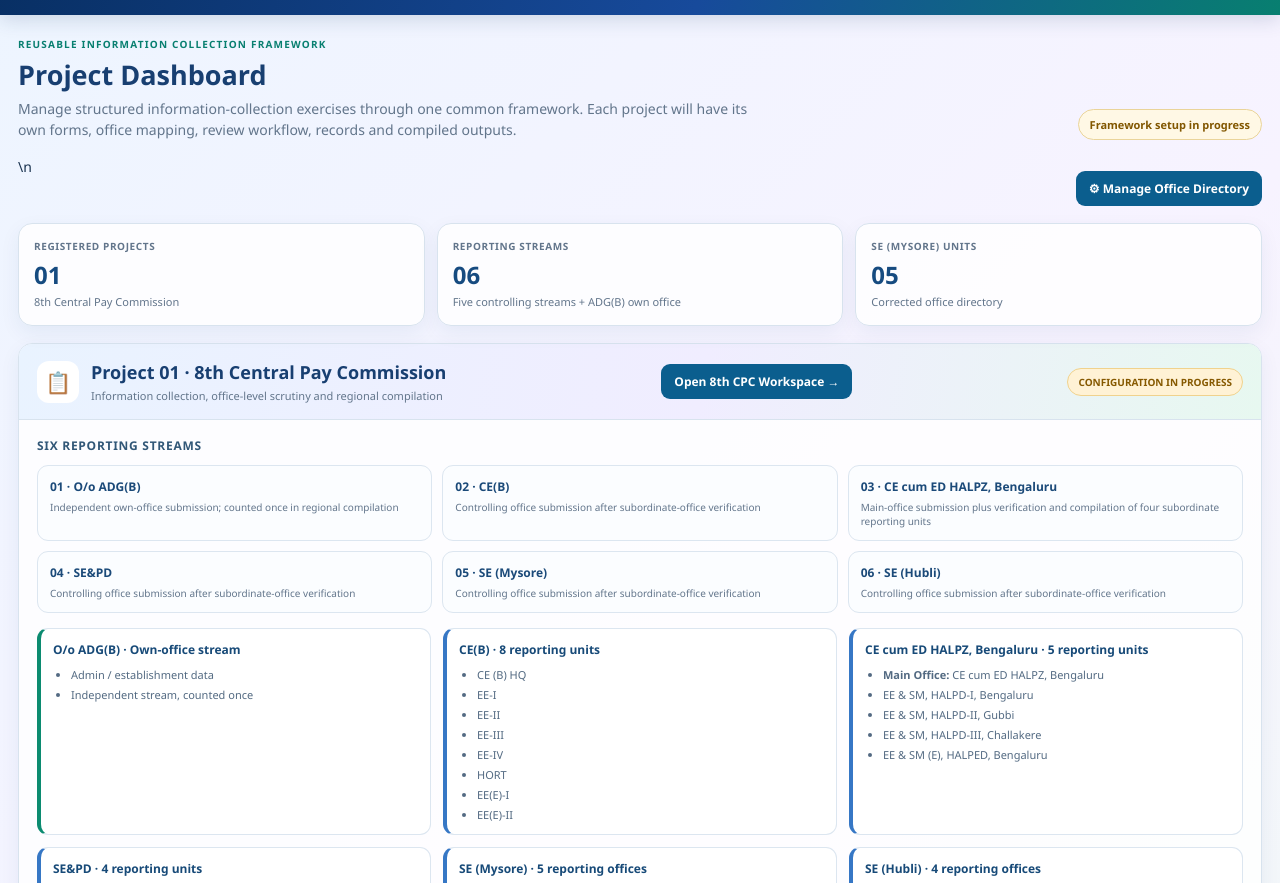
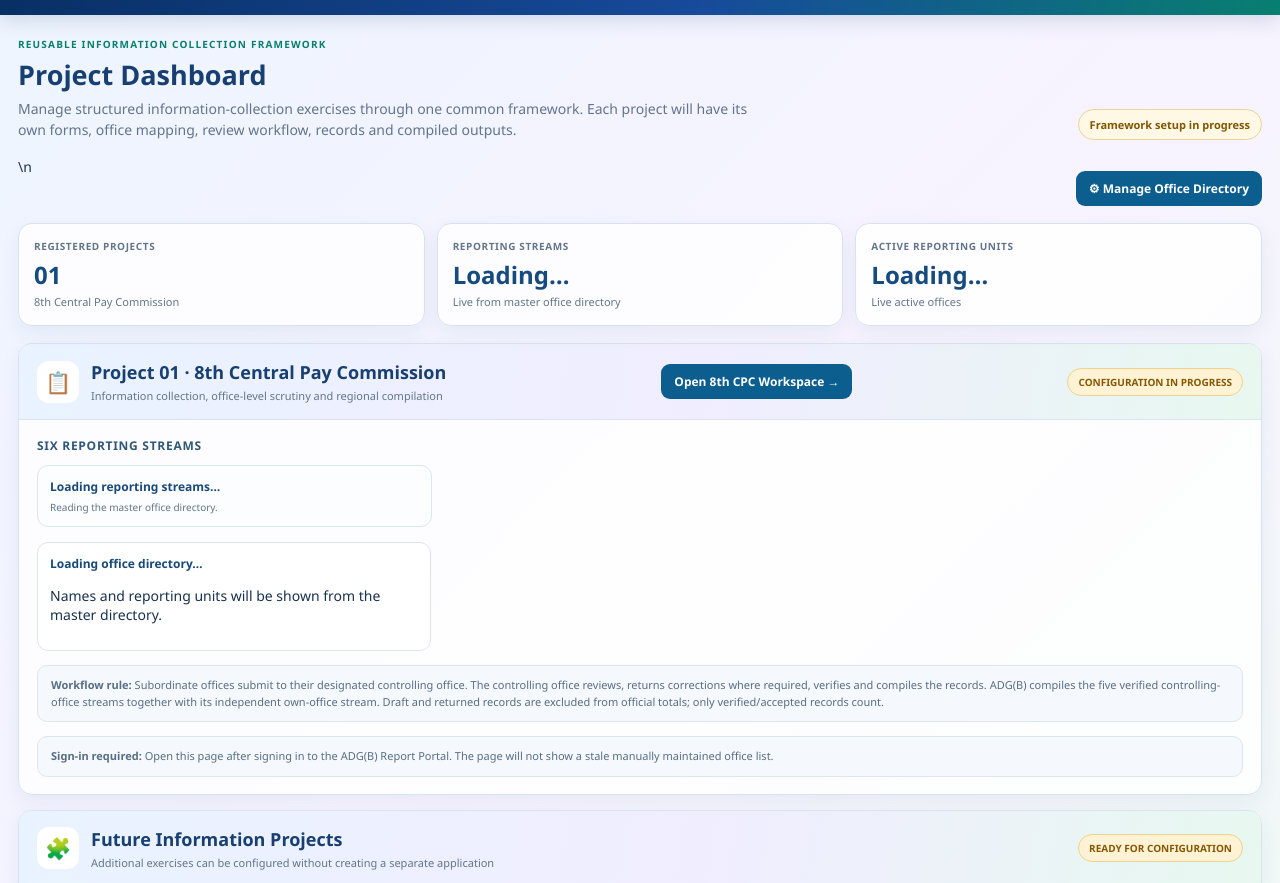
Before and after one commit to saradasutar/ADG-B-Report-Portal, a plain HTML site: page information-projects.html in a window 1280 px wide. Shown: the part 68-951 px from the top of the page. Drawn offline with Linux system fonts and the light colour scheme.

Commit message:
Make Information Projects dashboard read live master office directory

```diff
--- a/information-projects.html
+++ b/information-projects.html
@@ -24,33 +24,20 @@ footer{text-align:center;color:#78899b;font-size:10px;padding:12px}
 <header><div class="head"><div class="brand"><div class="mark">ADG(B)</div><div><h1>Information Projects</h1><p>O/o ADG(B), CPWD · Information Collection & Compilation</p></div></div><a class="back" href="./index.html">← Back to Report Portal</a></div></header>
 <main>
 <div class="intro"><div><div class="eyebrow">Reusable information collection framework</div><h2>Project Dashboard</h2><p>Manage structured information-collection exercises through one common framework. Each project will have its own forms, office mapping, review workflow, records and compiled outputs.</p></div><span class="pill">Framework setup in progress</span></div>\n<div style="display:flex;justify-content:flex-end;margin:-5px 0 12px"><a class="back" href="./office-directory.html" style="background:#0b5e8e;color:#fff;border:0">⚙ Manage Office Directory</a></div>
-<div class="metrics">
+<div class="metrics" id="directoryMetrics">
 <div class="metric"><small>Registered projects</small><strong>01</strong><span>8th Central Pay Commission</span></div>
-<div class="metric"><small>Reporting streams</small><strong>06</strong><span>Five controlling streams + ADG(B) own office</span></div>
-<div class="metric"><small>SE (Mysore) units</small><strong>05</strong><span>Corrected office directory</span></div>
+<div class="metric"><small>Reporting streams</small><strong id="streamCount">Loading…</strong><span>Live from master office directory</span></div>
+<div class="metric"><small>Active reporting units</small><strong id="unitCount">Loading…</strong><span>Live active offices</span></div>
 </div>
 <section class="project">
 <div class="project-head"><div class="project-title"><div class="project-icon">📋</div><div><h3>Project 01 · 8th Central Pay Commission</h3><p>Information collection, office-level scrutiny and regional compilation</p></div></div><a class="back" href="./8cpc.html" style="background:#0b5e8e;color:#fff;border:0">Open 8th CPC Workspace →</a><span class="status">Configuration in progress</span></div>
 <div class="project-body">
 <p class="section-title">Six reporting streams</p>
-<div class="streams">
-<div class="stream"><strong>01 · O/o ADG(B)</strong><small>Independent own-office submission; counted once in regional compilation</small></div>
-<div class="stream"><strong>02 · CE(B)</strong><small>Controlling office submission after subordinate-office verification</small></div>
-<div class="stream"><strong>03 · CE cum ED HALPZ, Bengaluru</strong><small>Main-office submission plus verification and compilation of four subordinate reporting units</small></div>
-<div class="stream"><strong>04 · SE&amp;PD</strong><small>Controlling office submission after subordinate-office verification</small></div>
-<div class="stream"><strong>05 · SE (Mysore)</strong><small>Controlling office submission after subordinate-office verification</small></div>
-<div class="stream"><strong>06 · SE (Hubli)</strong><small>Controlling office submission after subordinate-office verification</small></div>
-</div>
-<div class="offices">
-<div class="office own"><h4>O/o ADG(B) · Own-office stream</h4><ul><li>Admin / establishment data</li><li>Independent stream, counted once</li></ul></div>
-<div class="office control"><h4>CE(B) · 8 reporting units</h4><ul><li>CE (B) HQ</li><li>EE-I</li><li>EE-II</li><li>EE-III</li><li>EE-IV</li><li>HORT</li><li>EE(E)-I</li><li>EE(E)-II</li></ul></div>
-<div class="office control"><h4>CE cum ED HALPZ, Bengaluru · 5 reporting units</h4><ul><li><strong>Main Office:</strong> CE cum ED HALPZ, Bengaluru</li><li>EE &amp; SM, HALPD-I, Bengaluru</li><li>EE &amp; SM, HALPD-II, Gubbi</li><li>EE &amp; SM, HALPD-III, Challakere</li><li>EE &amp; SM (E), HALPED, Bengaluru</li></ul></div>
-<div class="office control"><h4>SE&amp;PD · 4 reporting units</h4><ul><li>HQ</li><li>PD1 · PD2</li><li>PED</li></ul></div>
-<div class="office control"><h4>SE (Mysore) · 5 reporting offices</h4><ul><li>SE (Mysore)</li><li>EE (Mysore)</li><li>EE (E), Mysore</li><li>EE (Challakere)</li><li>EE (Mangalore)</li></ul></div>
-<div class="office control"><h4>SE (Hubli) · 4 reporting offices</h4><ul><li>SE (Hubli)</li><li>EE(C), Hubli</li><li>EE(E), Hubli</li><li>EE(C), Kalaburagi</li></ul></div>
-</div>
+<div class="streams" id="liveStreams"><div class="stream"><strong>Loading reporting streams…</strong><small>Reading the master office directory.</small></div></div>
+<div class="offices" id="liveOfficeGroups"><div class="office"><h4>Loading office directory…</h4><p>Names and reporting units will be shown from the master directory.</p></div></div>
+
 <div class="note"><strong>Workflow rule:</strong> Subordinate offices submit to their designated controlling office. The controlling office reviews, returns corrections where required, verifies and compiles the records. ADG(B) compiles the five verified controlling-office streams together with its independent own-office stream. Draft and returned records are excluded from official totals; only verified/accepted records count.</div>
-<div class="note"><strong>Current implementation status:</strong> This page establishes the project landing page and displays the confirmed reporting structure. Form configuration, authenticated submission, review actions, spreadsheet creation and compilation outputs are not yet connected. No live submissions or totals are represented here.</div>
+<div class="note" id="directorySyncStatus" role="status" aria-live="polite"><strong>Office directory sync:</strong> Connecting to the master Office Directory Manager. This dashboard does not maintain a separate office-name list.</div>
 </div>
 </section>
 <section class="project">
@@ -66,5 +53,26 @@ footer{text-align:center;color:#78899b;font-size:10px;padding:12px}
 </section>
 <footer>ADG(B) Report Portal · Information Projects · Project structure view</footer>
 </main>
+<script>
+(()=>{'use strict';
+const API='https://script.google.com/macros/s/AKfycbzDXfkgXAd5WMHErA-qHn4ZMcQV-Irx4Yeg-HNgZJKKJ-RpNcAiDbpyJx_4uyJvKwIzxg/exec';
+const TOKEN_KEY='adgbPortalSessionTokenV1512';
+const $=id=>document.getElementById(id);
+const esc=s=>String(s??'').replace(/[&<>"']/g,c=>({'&':'&amp;','<':'&lt;','>':'&gt;','"':'&quot;',"'":'&#39;'}[c]));
+function nonce(){return(crypto.randomUUID?crypto.randomUUID():Date.now().toString(36)+Math.random().toString(36).slice(2)).replace(/-/g,'');}
+function jsonp(action,params={}){return new Promise((resolve,reject)=>{const cb='ipJsonp_'+nonce(),sc=document.createElement('script'),to=setTimeout(()=>done(new Error('Office directory read timed out.')),20000);function done(e,d){clearTimeout(to);try{delete window[cb]}catch(x){}sc.remove();e?reject(e):resolve(d)}window[cb]=d=>done(null,d);sc.onerror=()=>done(new Error('Could not reach the office directory backend.'));sc.src=API+'?'+new URLSearchParams({...params,action,callback:cb,_:Date.now()});document.head.appendChild(sc);});}
+function post(action,data={}){return new Promise((resolve,reject)=>{const n=nonce(),frame=document.createElement('iframe'),form=document.createElement('form'),field=document.createElement('textarea');frame.name='ipFrame_'+n;frame.style.display='none';form.method='POST';form.action=API;form.target=frame.name;form.style.display='none';field.name='payload';field.value=JSON.stringify({action,nonce:n,...data});form.appendChild(field);let done=false,timer;const timeout=setTimeout(()=>finish(new Error('Directory request could not be confirmed.')),60000);function finish(e,r){if(done)return;done=true;clearTimeout(timeout);if(timer)clearTimeout(timer);window.removeEventListener('message',onMessage);setTimeout(()=>{form.remove();frame.remove()},0);e?reject(e):resolve(r)}function onMessage(e){const p=e.data;if(p?.source==='ADGB_PORTAL'&&p?.data?.nonce===n){p.data.ok?finish(null,p.data):finish(new Error(p.data.message||'Directory request failed.'))}}async function poll(){if(done)return;try{const r=await jsonp('receipt',{nonce:n});if(r&&!r.pending){r.ok?finish(null,r):finish(new Error(r.message||'Directory request failed.'));return}}catch(e){}if(!done)timer=setTimeout(poll,1000)}window.addEventListener('message',onMessage);document.body.append(frame,form);form.submit();timer=setTimeout(poll,700)});}
+function renderDirectory(data){
+ const parents=data.parents||[],offices=(data.offices||[]).filter(o=>String(o.status||'ACTIVE').toUpperCase()==='ACTIVE');
+ $('streamCount').textContent=parents.length;
+ $('unitCount').textContent=offices.length;
+ $('liveStreams').innerHTML=parents.map((p,i)=>'<div class="stream"><strong>'+String(i+1).padStart(2,'0')+' · '+esc(p.name)+'</strong><small>'+(offices.filter(o=>o.parentOfficeId===p.id).length)+' active reporting unit(s) in the master directory</small></div>').join('');
+ $('liveOfficeGroups').innerHTML=parents.map((p,i)=>{const units=offices.filter(o=>o.parentOfficeId===p.id).sort((a,b)=>(Number(a.sortOrder)||0)-(Number(b.sortOrder)||0));return '<div class="office '+(i===0?'own':'control')+'"><h4>'+esc(p.name)+' · '+units.length+' reporting unit(s)</h4>'+(units.length?'<ul>'+units.map(o=>'<li>'+esc(o.officeName)+'</li>').join('')+'</ul>':'<p>No active reporting units configured.</p>')+'</div>'}).join('');
+ $('directorySyncStatus').innerHTML='<strong>Office directory synchronised:</strong> Reporting streams and unit names are loaded from the live Office Directory Manager. Last refreshed '+new Date().toLocaleString('en-IN')+'.';
+}
+async function init(){const token=sessionStorage.getItem(TOKEN_KEY)||'';if(!token){$('directorySyncStatus').innerHTML='<strong>Sign-in required:</strong> Open this page after signing in to the ADG(B) Report Portal. The page will not show a stale manually maintained office list.';return;}try{const r=await post('ipDirectoryBootstrap',{sessionToken:token});if(!r||!Array.isArray(r.parents)||!Array.isArray(r.offices))throw new Error('The backend did not return a valid master office directory.');renderDirectory(r);}catch(e){$('liveStreams').innerHTML='<div class="stream"><strong>Directory unavailable</strong><small>'+esc(e.message)+'</small></div>';$('liveOfficeGroups').innerHTML='<div class="office"><h4>Unable to load master directory</h4><p>'+esc(e.message)+'</p></div>';$('directorySyncStatus').innerHTML='<strong>Sync failed:</strong> '+esc(e.message)+' Please sign in as an administrator and refresh.';}}
+init();
+})();
+</script>
 </body>
 </html>
```
